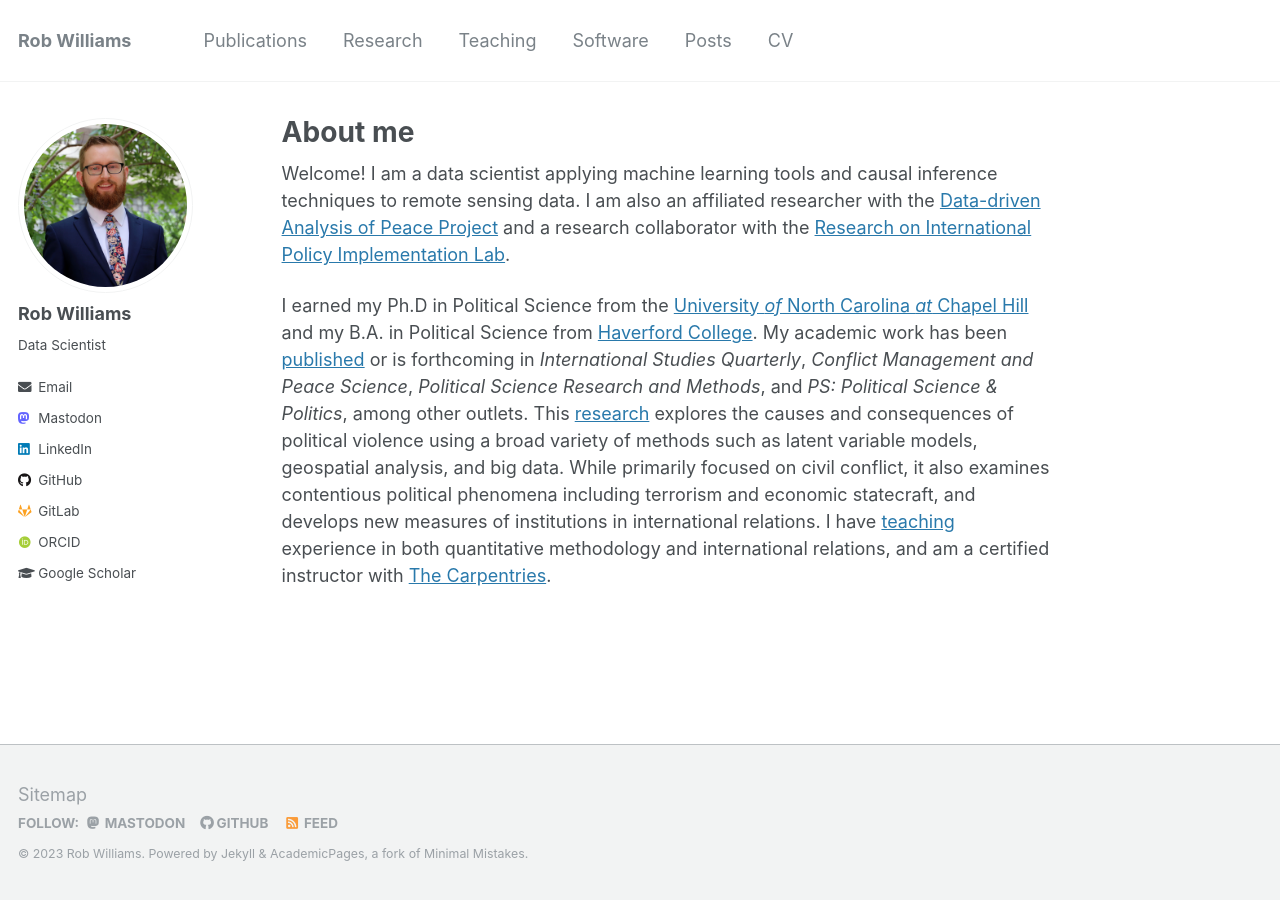
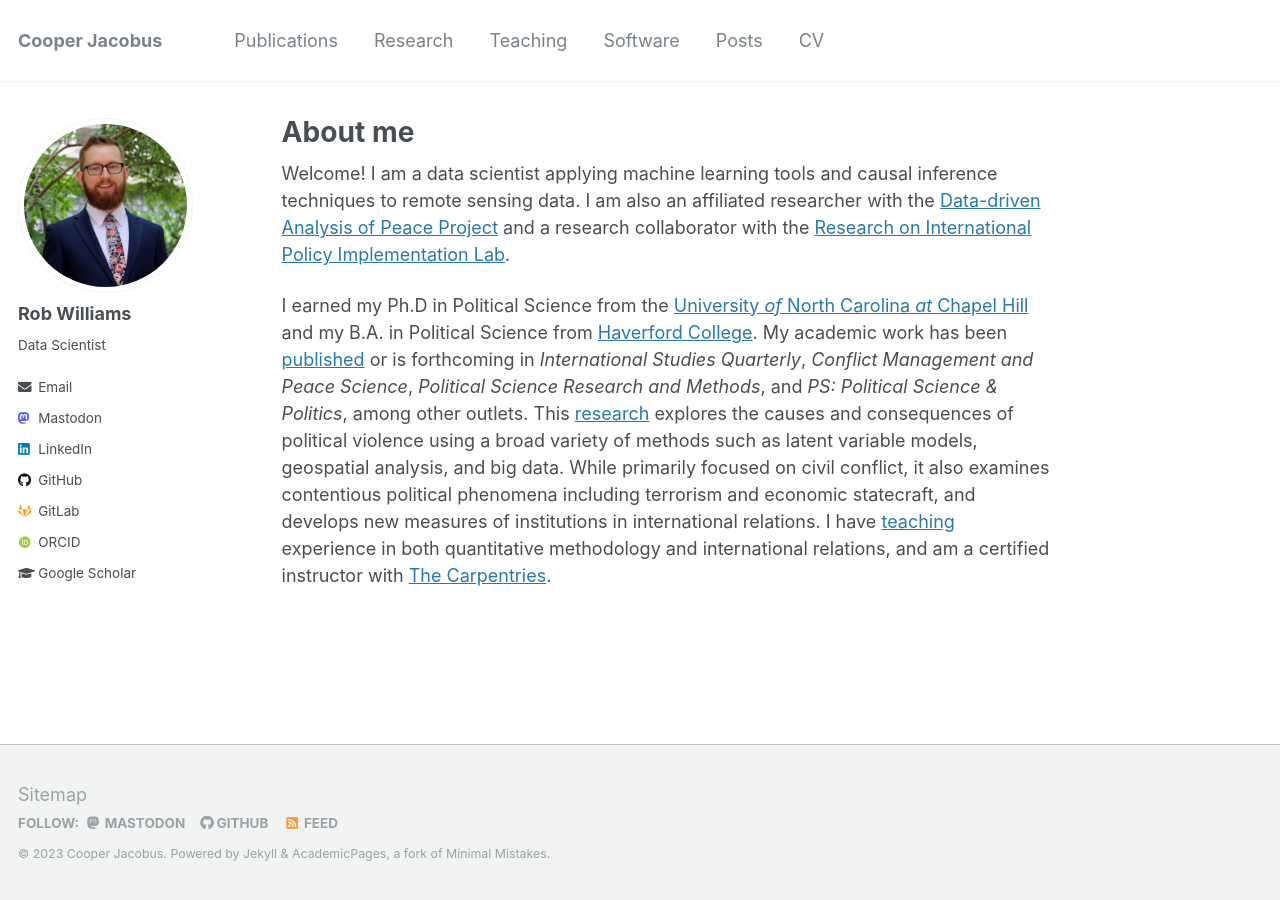
Before and after one commit to c-jacobus/c-jacobus.github.io, a Jekyll site: the page built from _pages/about.md, in a window 1280 px wide. Built offline with Jekyll 4.4.1, drawn with Linux system fonts in a browser that asks for light colours; some web fonts are replaced.

Commit message:
Update _config.yml

```diff
--- a/_config.yml
+++ b/_config.yml
@@ -7,13 +7,13 @@
 
 # Site Settings
 locale                   : "en-US"
-title                    : "Rob Williams"
+title                    : "Cooper Jacobus"
 title_separator          : "-"
-name                     : &name "Rob Williams"
+name                     : &name "Cooper Jacobus"
 description              : &description "Postdoc in Political Science"
-url                      : https://jayrobwilliams.com # the base hostname & protocol for your site e.g. "https://mmistakes.github.io"
+url                      : https://c-jacobus.github.io # the base hostname & protocol for your site e.g. "https://mmistakes.github.io"
 baseurl                  : "" # the subpath of your site, e.g. "/blog"
-repository               : "jayrobwilliams/jayrobwilliams.github.io"
+repository               : "c-jacobus/c-jacobus.github.io"
 teaser                   : # filename of teaser fallback teaser image placed in /images/, .e.g. "500x300.png"
 breadcrumbs              : false # true, false (default)
 words_per_minute         : 160
```
